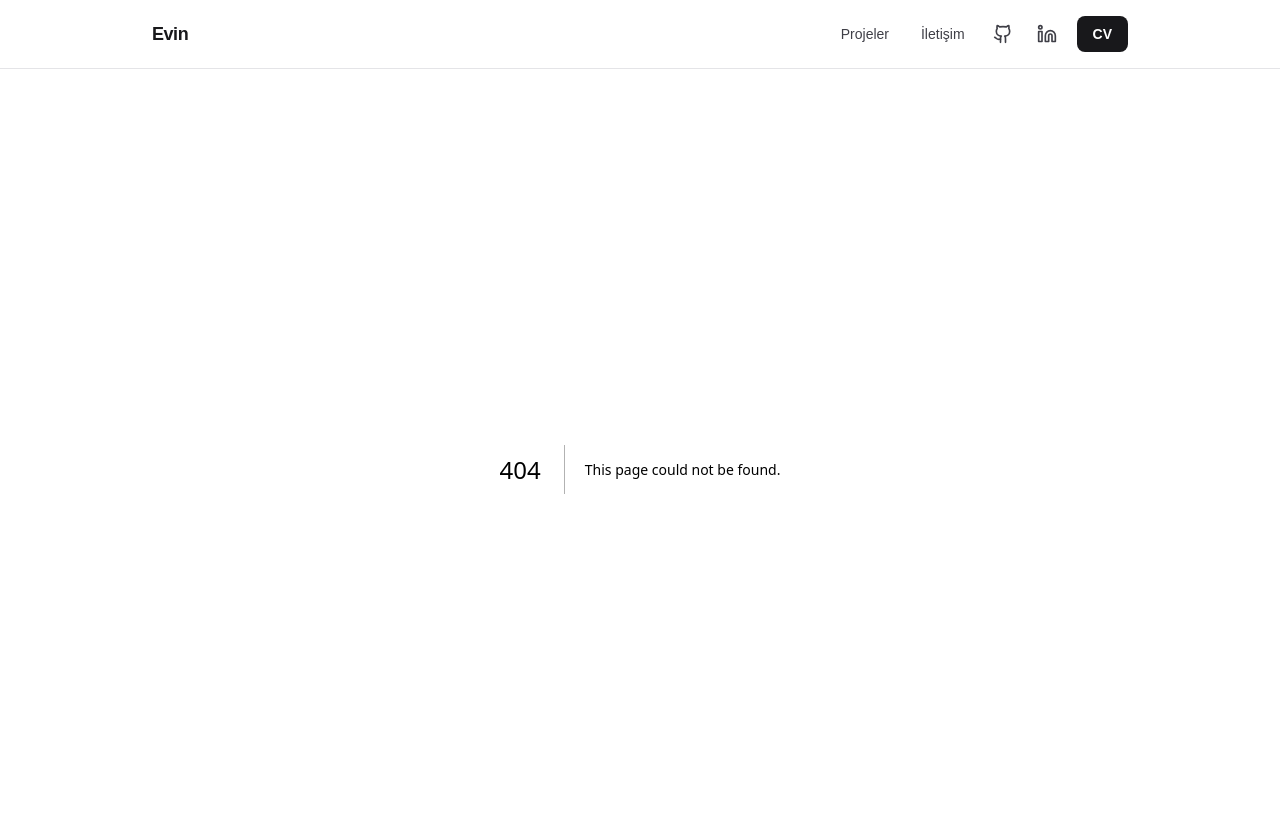
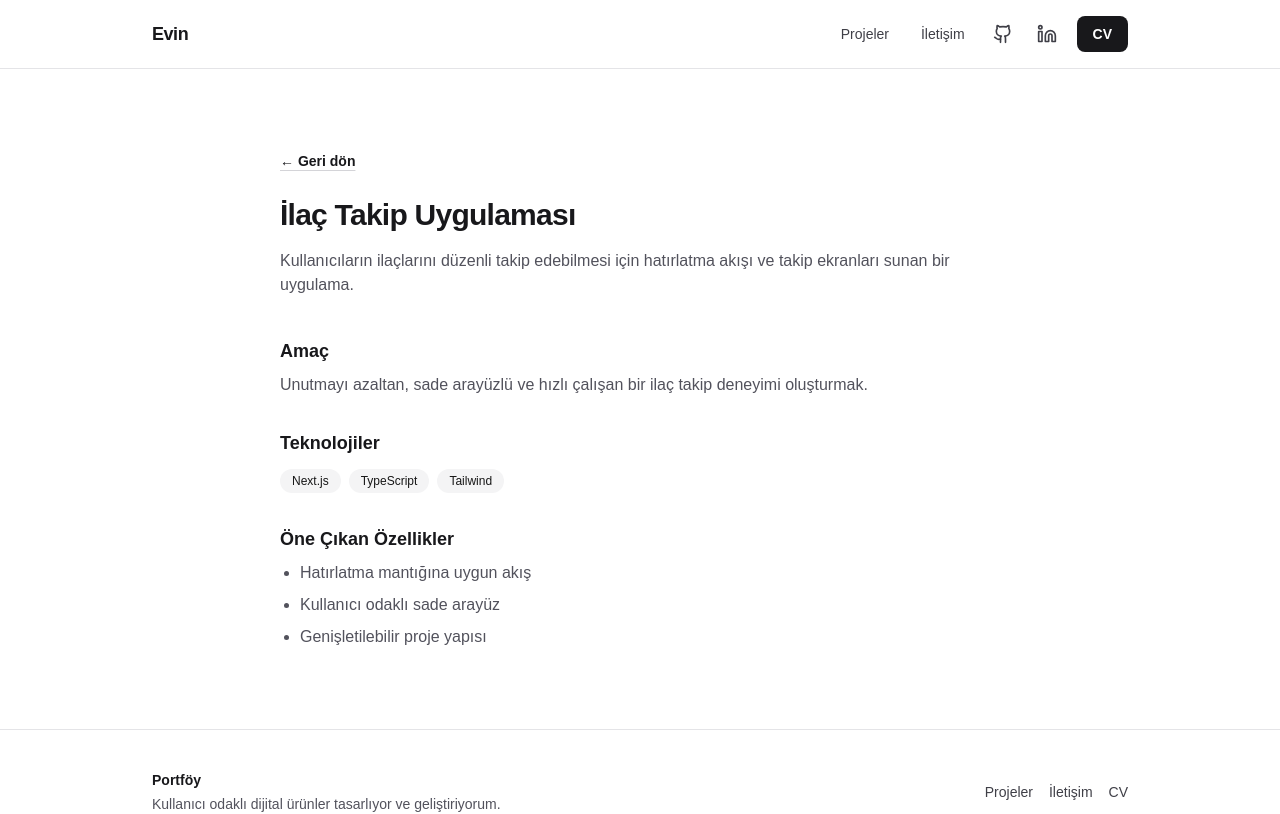
Before and after one commit to 1EvnTskn/fessoft-corporate-website, a Next.js app: page /projects/ilac-takip in a window 1280 px wide. Before the commit this address had no page. Shown: the top 814 px of the page. Built offline with nearby package versions, Linux system fonts and the light colour scheme.

Commit message:
Add project detail pages

```diff
--- a/app/page.tsx
+++ b/app/page.tsx
@@ -2,25 +2,23 @@ const projects = [
     {
         type: "Web Uygulaması",
         title: "İlaç Takip Uygulaması",
-        desc:
-            "Hatırlatmalar ve takip ekranlarıyla kullanıcıların düzenli kullanımını destekleyen bir sistem.",
+        desc: "Hatırlatmalar ve takip ekranlarıyla kullanıcıların düzenli kullanımını destekleyen bir sistem.",
         tags: ["Next.js", "TypeScript", "Tailwind"],
-        href: "#",
+        href: "/projects/ilac-takip",
     },
     {
         type: "E-Ticaret",
         title: "Ürün & Sepet Modülü",
-        desc:
-            "Ürün listeleme, sepet akışı ve yönetilebilir içerik yapısıyla hızlı bir temel.",
+        desc: "Ürün listeleme, sepet akışı ve yönetilebilir içerik yapısıyla hızlı bir temel.",
         tags: ["UI/UX", "API", "Performans"],
-        href: "#",
+        href: "/projects/urun-sepet",
     },
     {
         type: "Dashboard",
         title: "Admin Panel Tasarımı",
         desc: "KPI kartları, filtreleme ve audit mantığıyla yönetim ekranı iskeleti.",
         tags: ["Dashboard", "Tables", "Auth"],
-        href: "#",
+        href: "/projects/admin-panel",
     },
 ] as const;
 
@@ -42,7 +40,7 @@ export default function Home() {
 
                 {/* Ana başlık */}
                 <h1 className="mt-6 text-4xl font-bold tracking-tight sm:text-6xl">
-                    Web siteleri ve özel yazılımlar geliştiriyoruz.
+                    Web siteleri ve özel yazılımlar geliştiriyorum.
                 </h1>
 
                 {/* Açıklama */}
@@ -77,7 +75,7 @@ export default function Home() {
 
                     <div className="rounded-2xl border border-zinc-200 p-5">
                         <p className="text-sm text-zinc-500">Teknolojiler</p>
-                        <p className="mt-1 font-semibold">Next.js • Tailwind • TS</p>
+                        <p className="mt-1 font-semibold">Next.js • Tailwind • TypeScript</p>
                     </div>
 
                     <div className="rounded-2xl border border-zinc-200 p-5">
@@ -86,8 +84,8 @@ export default function Home() {
                     </div>
                 </div>
 
-                {/* Bölümler için boşluk: az sonra dolduracağız */}
-                <div id="projeler" className="mt-20">
+                {/* Projeler */}
+                <section id="projeler" className="mt-20">
                     <div className="flex items-end justify-between gap-4">
                         <div>
                             <h2 className="text-2xl font-bold">Projeler</h2>
@@ -97,12 +95,13 @@ export default function Home() {
                         </div>
 
                         <a
-                            href="#"
+                            href="#projeler"
                             className="text-sm font-semibold text-zinc-900 underline decoration-zinc-300 underline-offset-4 hover:decoration-zinc-900"
                         >
                             Tüm projeler
                         </a>
                     </div>
+
                     <div className="mt-8 grid gap-5 sm:grid-cols-2 lg:grid-cols-3">
                         {projects.map((p) => (
                             <article
@@ -133,11 +132,10 @@ export default function Home() {
                             </article>
                         ))}
                     </div>
+                </section>
 
-                </div>
-
-
-                <div id="iletisim" className="mt-20">
+                {/* İletişim */}
+                <section id="iletisim" className="mt-20">
                     <h2 className="text-2xl font-bold">İletişim</h2>
                     <p className="mt-2 text-zinc-600">
                         Bir proje fikrin mi var, yoksa sadece selam mı vermek istiyorsun?
@@ -151,11 +149,8 @@ export default function Home() {
                         >
                             <p className="text-sm text-zinc-500">E-posta</p>
                             <p className="mt-2 text-lg font-semibold">{contact.email}</p>
-                            <p className="mt-2 text-sm text-zinc-600">
-                                Proje detaylarını paylaşmak için
-                            </p>
+                            <p className="mt-2 text-sm text-zinc-600">Proje detaylarını paylaşmak için</p>
                         </a>
-
 
                         {/* GitHub */}
                         <a
@@ -171,7 +166,6 @@ export default function Home() {
                             </p>
                         </a>
 
-
                         {/* LinkedIn */}
                         <a
                             href={contact.linkedin}
@@ -181,15 +175,10 @@ export default function Home() {
                         >
                             <p className="text-sm text-zinc-500">LinkedIn</p>
                             <p className="mt-2 text-lg font-semibold">linkedin.com/in/evin-taşkın</p>
-                            <p className="mt-2 text-sm text-zinc-600">
-                                Profesyonel geçmiş ve iletişim
-                            </p>
+                            <p className="mt-2 text-sm text-zinc-600">Profesyonel geçmiş ve iletişim</p>
                         </a>
-
-
                     </div>
-                </div>
-
+                </section>
             </div>
         </main>
     );
--- /dev/null
+++ b/app/projects/admin-panel/page.tsx
@@ -0,0 +1,49 @@
+export default function AdminPanelPage() {
+    return (
+        <main className="mx-auto max-w-3xl px-6 py-20">
+            <a
+                href="/#projeler"
+                className="text-sm font-semibold text-zinc-900 underline decoration-zinc-300 underline-offset-4 hover:decoration-zinc-900"
+            >
+                ← Geri dön
+            </a>
+
+            <h1 className="mt-6 text-3xl font-bold tracking-tight text-zinc-900">
+                Admin Panel Tasarımı
+            </h1>
+
+            <p className="mt-4 text-zinc-600">
+                KPI kartları, tablo yapıları ve temel yetkilendirme mantığıyla yönetim ekranı iskeleti.
+            </p>
+
+            <section className="mt-10 space-y-8">
+                <div>
+                    <h2 className="text-lg font-semibold text-zinc-900">Amaç</h2>
+                    <p className="mt-2 text-zinc-600">
+                        Yönetilebilir, ölçeklenebilir ve okunabilir bir admin panel altyapısı kurmak.
+                    </p>
+                </div>
+
+                <div>
+                    <h2 className="text-lg font-semibold text-zinc-900">Başlıklar</h2>
+                    <div className="mt-3 flex flex-wrap gap-2">
+                        {["Dashboard", "Tables", "Auth"].map((t) => (
+                            <span key={t} className="rounded-full bg-zinc-100 px-3 py-1 text-xs">
+                                {t}
+                            </span>
+                        ))}
+                    </div>
+                </div>
+
+                <div>
+                    <h2 className="text-lg font-semibold text-zinc-900">Öne Çıkan Özellikler</h2>
+                    <ul className="mt-2 list-disc space-y-2 pl-5 text-zinc-600">
+                        <li>KPI kartları ve özet metrikler</li>
+                        <li>Filtrelenebilir tablo yapısı</li>
+                        <li>Rol bazlı erişim altyapısı</li>
+                    </ul>
+                </div>
+            </section>
+        </main>
+    );
+}
--- /dev/null
+++ b/app/projects/ilac-takip/page.tsx
@@ -0,0 +1,49 @@
+export default function IlacTakipPage() {
+    return (
+        <main className="mx-auto max-w-3xl px-6 py-20">
+            <a
+                href="/#projeler"
+                className="text-sm font-semibold text-zinc-900 underline decoration-zinc-300 underline-offset-4 hover:decoration-zinc-900"
+            >
+                ← Geri dön
+            </a>
+
+            <h1 className="mt-6 text-3xl font-bold tracking-tight text-zinc-900">
+                İlaç Takip Uygulaması
+            </h1>
+
+            <p className="mt-4 text-zinc-600">
+                Kullanıcıların ilaçlarını düzenli takip edebilmesi için hatırlatma akışı ve takip ekranları sunan bir uygulama.
+            </p>
+
+            <section className="mt-10 space-y-8">
+                <div>
+                    <h2 className="text-lg font-semibold text-zinc-900">Amaç</h2>
+                    <p className="mt-2 text-zinc-600">
+                        Unutmayı azaltan, sade arayüzlü ve hızlı çalışan bir ilaç takip deneyimi oluşturmak.
+                    </p>
+                </div>
+
+                <div>
+                    <h2 className="text-lg font-semibold text-zinc-900">Teknolojiler</h2>
+                    <div className="mt-3 flex flex-wrap gap-2">
+                        {["Next.js", "TypeScript", "Tailwind"].map((t) => (
+                            <span key={t} className="rounded-full bg-zinc-100 px-3 py-1 text-xs">
+                                {t}
+                            </span>
+                        ))}
+                    </div>
+                </div>
+
+                <div>
+                    <h2 className="text-lg font-semibold text-zinc-900">Öne Çıkan Özellikler</h2>
+                    <ul className="mt-2 list-disc space-y-2 pl-5 text-zinc-600">
+                        <li>Hatırlatma mantığına uygun akış</li>
+                        <li>Kullanıcı odaklı sade arayüz</li>
+                        <li>Genişletilebilir proje yapısı</li>
+                    </ul>
+                </div>
+            </section>
+        </main>
+    );
+}
--- /dev/null
+++ b/app/projects/urun-sepet/page.tsx
@@ -0,0 +1,49 @@
+export default function UrunSepetPage() {
+    return (
+        <main className="mx-auto max-w-3xl px-6 py-20">
+            <a
+                href="/#projeler"
+                className="text-sm font-semibold text-zinc-900 underline decoration-zinc-300 underline-offset-4 hover:decoration-zinc-900"
+            >
+                ← Geri dön
+            </a>
+
+            <h1 className="mt-6 text-3xl font-bold tracking-tight text-zinc-900">
+                Ürün & Sepet Modülü
+            </h1>
+
+            <p className="mt-4 text-zinc-600">
+                Ürün listeleme, sepet akışı ve yönetilebilir yapı sunan, e-ticaret için hızlı bir temel modül.
+            </p>
+
+            <section className="mt-10 space-y-8">
+                <div>
+                    <h2 className="text-lg font-semibold text-zinc-900">Amaç</h2>
+                    <p className="mt-2 text-zinc-600">
+                        Sepet deneyimini hızlı, anlaşılır ve performanslı hale getirip satış akışını kolaylaştırmak.
+                    </p>
+                </div>
+
+                <div>
+                    <h2 className="text-lg font-semibold text-zinc-900">Teknolojiler / Başlıklar</h2>
+                    <div className="mt-3 flex flex-wrap gap-2">
+                        {["UI/UX", "API", "Performans"].map((t) => (
+                            <span key={t} className="rounded-full bg-zinc-100 px-3 py-1 text-xs">
+                                {t}
+                            </span>
+                        ))}
+                    </div>
+                </div>
+
+                <div>
+                    <h2 className="text-lg font-semibold text-zinc-900">Öne Çıkan Özellikler</h2>
+                    <ul className="mt-2 list-disc space-y-2 pl-5 text-zinc-600">
+                        <li>Ürün listeleme ve detay akışı</li>
+                        <li>Sepet ekle/çıkar güncellemeleri</li>
+                        <li>Performans odaklı arayüz düzeni</li>
+                    </ul>
+                </div>
+            </section>
+        </main>
+    );
+}
```
